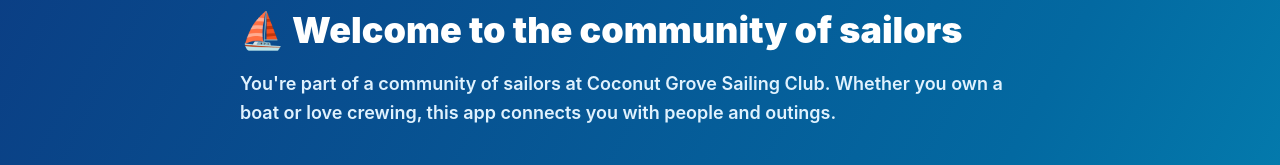
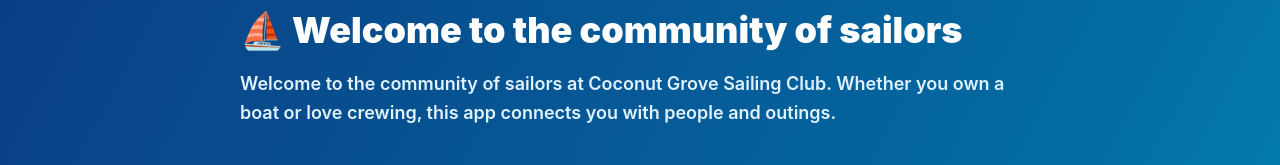
Before and after one commit to TommieC25/Sailing, a React (Vite) app: page /Sailing/login in a window 1280 px wide. Shown: the part 350-515 px from the top of the page. Built offline with nearby package versions, Linux system fonts and the light colour scheme; no server answers.

Commit message:
Fix welcome text: 'Welcome to the community' not 'part of'
https://claude.ai/code/session_01BafMe1gHmjPWinj5qe3kGv

```diff
--- a/src/components/Auth/LoginForm.jsx
+++ b/src/components/Auth/LoginForm.jsx
@@ -93,7 +93,7 @@ export default function LoginForm() {
         <div style={styles.section}>
           <p style={{...styles.sectionTitle, marginBottom: '0.75rem', fontSize: '2.25rem'}}>⛵ Welcome to the community of sailors</p>
           <p style={styles.description}>
-            You're part of a community of sailors at Coconut Grove Sailing Club. Whether you own a boat or love crewing, this app connects you with people and outings.
+            Welcome to the community of sailors at Coconut Grove Sailing Club. Whether you own a boat or love crewing, this app connects you with people and outings.
           </p>
         </div>
 
```
